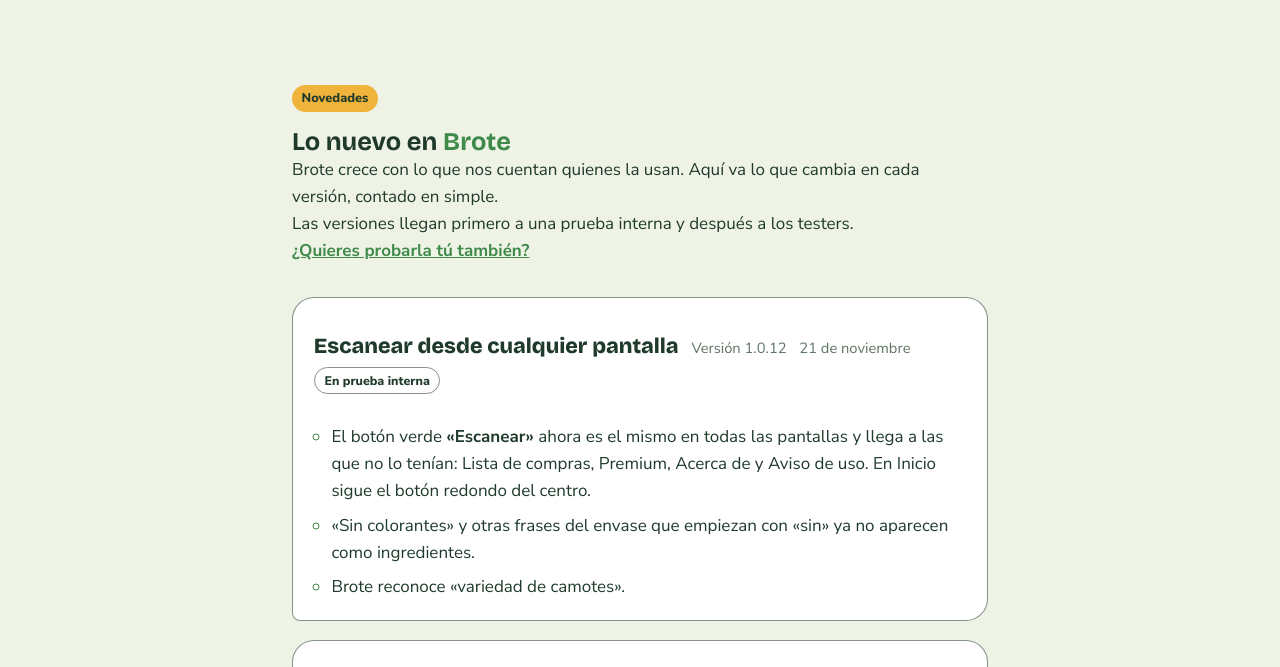
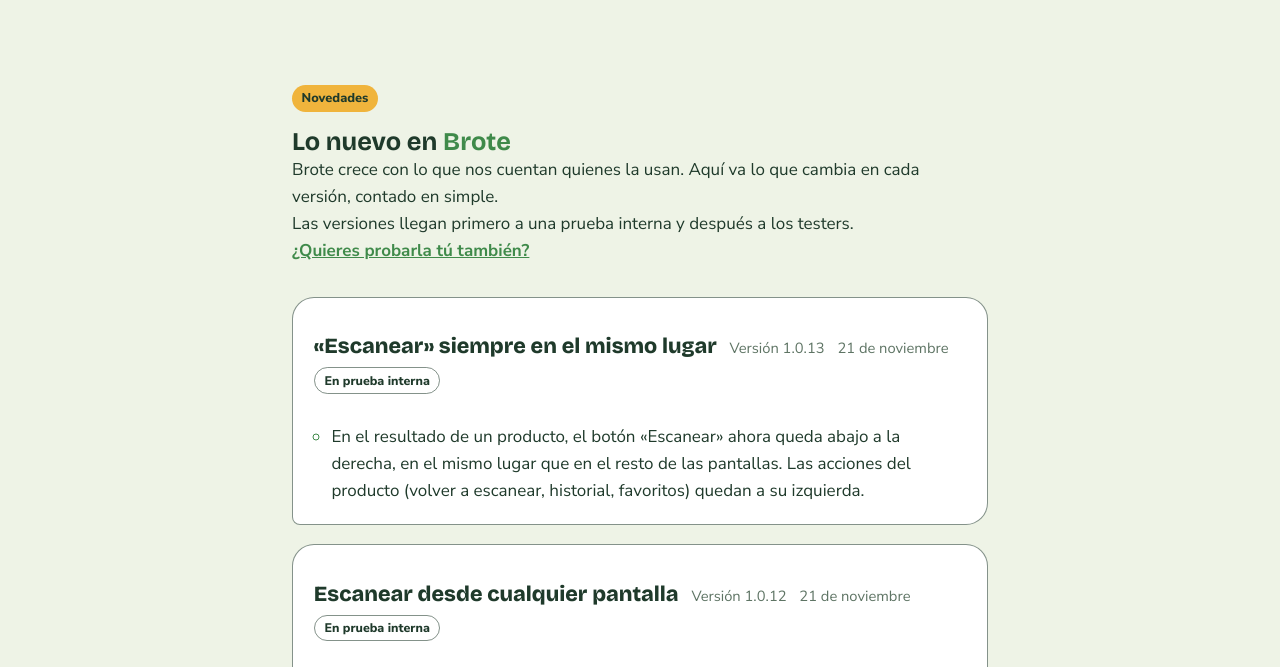
Before and after one commit to deinygp/brote-web, a plain HTML site: page novedades.html in a window 1280 px wide. Shown: the part 80-747 px from the top of the page. Drawn offline with nearby package versions, Linux system fonts and the light colour scheme.

Commit message:
fix: «Escanear» en el mismo lugar también en Resultado (1.0.13)

```diff
--- a/novedades.html
+++ b/novedades.html
@@ -184,6 +184,17 @@
     <p class="lead">Brote crece con lo que nos cuentan quienes la usan. Aquí va lo que cambia en cada versión, contado en simple.</p>
     <p>Las versiones llegan primero a una prueba interna y después a los testers. <a href="probar.html">¿Quieres probarla tú también?</a></p>
     <ol class="rel">
+      <li id="v1.0.13">
+        <header>
+          <h2>«Escanear» siempre en el mismo lugar</h2>
+          <span class="ver">Versión 1.0.13</span>
+          <time>21 de noviembre</time>
+          <span class="stage">En prueba interna</span>
+        </header>
+        <ul>
+          <li>En el resultado de un producto, el botón «Escanear» ahora queda abajo a la derecha, en el mismo lugar que en el resto de las pantallas. Las acciones del producto (volver a escanear, historial, favoritos) quedan a su izquierda.</li>
+        </ul>
+      </li>
       <li id="v1.0.12">
         <header>
           <h2>Escanear desde cualquier pantalla</h2>
```
Also changed, not shown: ayuda/result.html (+2 -1 lines), ayuda/img/history-item.webp, ayuda/img/result.webp.
